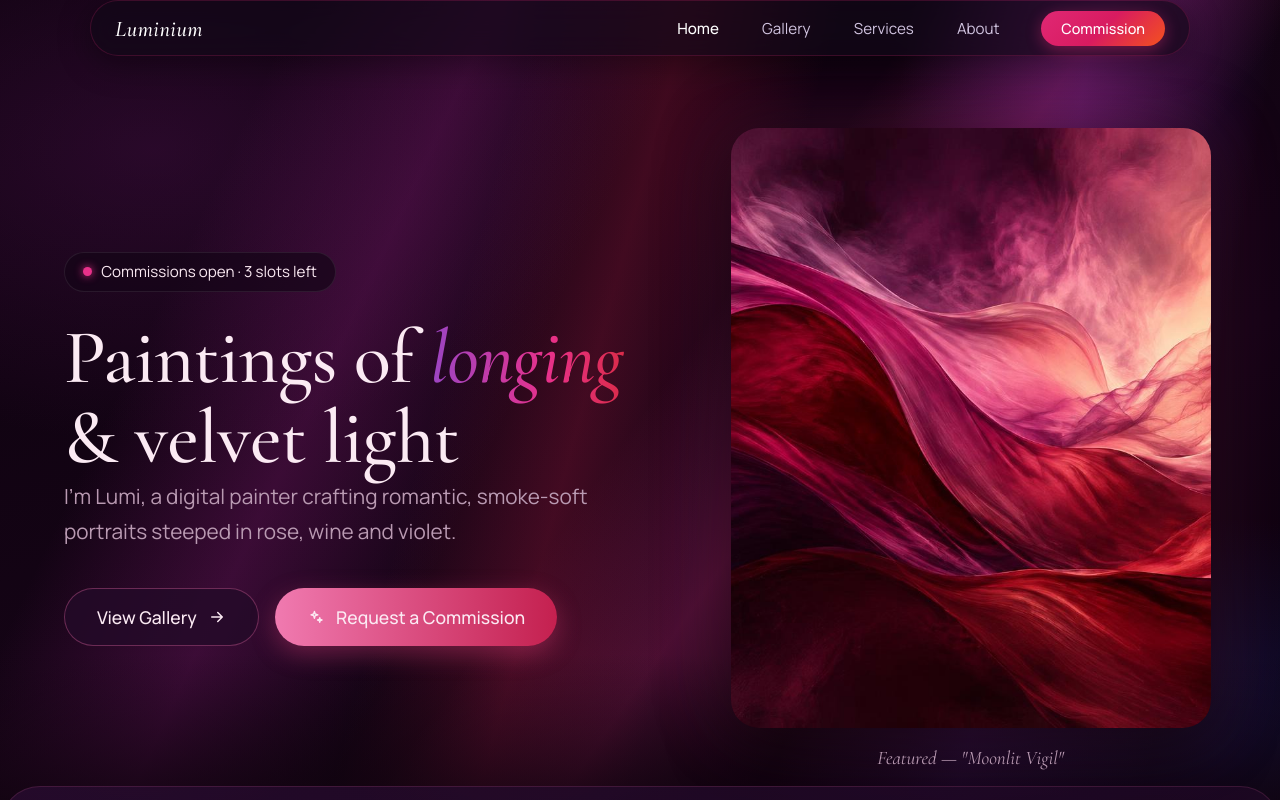
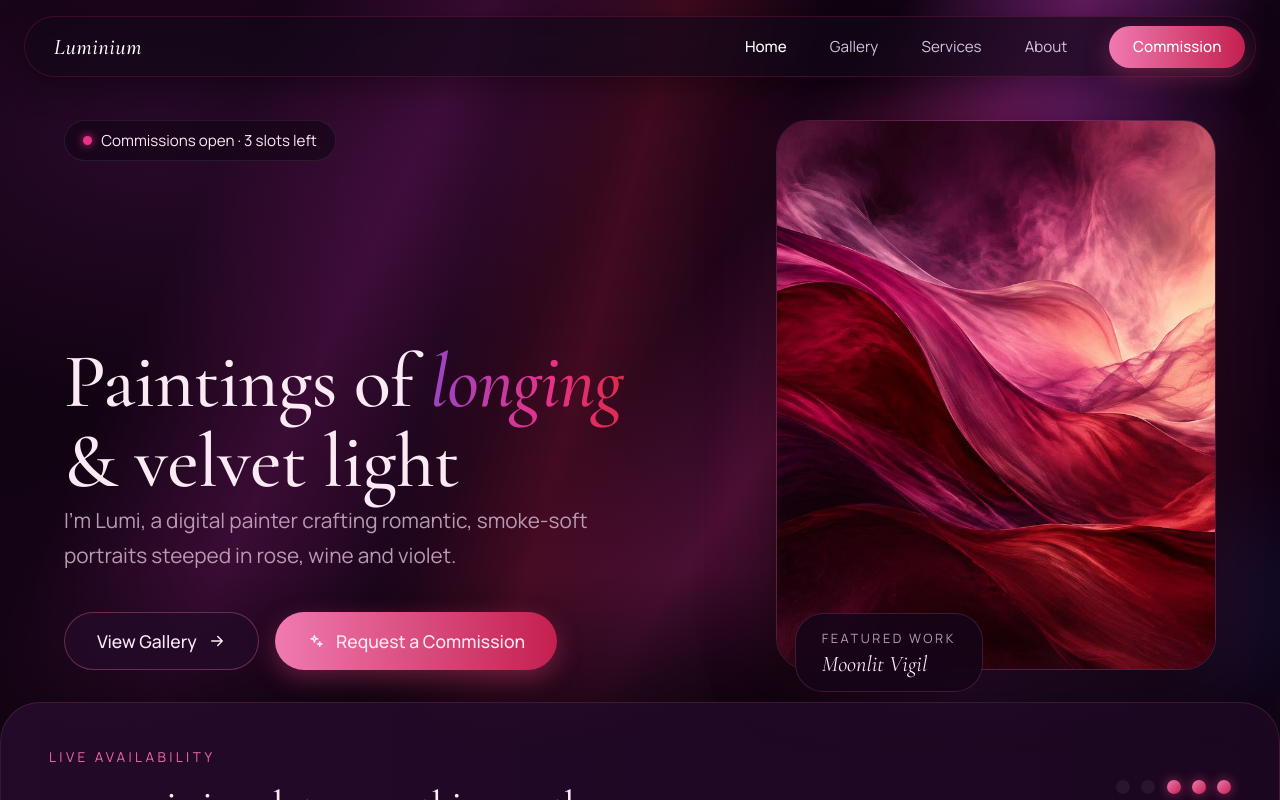
Before and after one commit to MomoProgramming/react-project, a React (Vite) app: page / in a window 1280 px wide. Shown: the top 800 px of the page. Built offline with nearby package versions, Linux system fonts and the light colour scheme.

Commit message:
homepage finished

```diff
--- a/src/Components/Homepage/Home.css
+++ b/src/Components/Homepage/Home.css
@@ -38,10 +38,10 @@
   position: relative;
   display: grid;
   grid-template-columns: 1.25fr 1fr;
-  align-items: center;
+  align-items: stretch;
   gap: 3rem;
-  min-height: 100vh;
-  padding: 8rem 4rem 4rem;
+  min-height: auto;
+  padding: 7.5rem 4rem 5rem;
   overflow: hidden;
     background:
     linear-gradient(115deg, transparent 18%, rgba(150, 30, 130, 0.3) 30%, transparent 42%),
@@ -68,6 +68,19 @@
   z-index: 1;
 }
 
+.hero-text {
+  display: flex;
+  flex-direction: column;
+  align-items: flex-start;
+}
+
+.hero-text .badge {
+  margin-bottom: 0;
+}
+
+.hero-text .hero-title {
+  margin-top: auto;
+}
 .badge {
   display: inline-flex;
   align-items: center;
@@ -158,10 +171,10 @@
 }
 
 .hero-featured {
+  position: relative;
   margin: 0;
-  justify-self: center;
-  width: min(100%, 480px);
-  text-align: center;
+  justify-self: end;
+  width: min(100%, 440px);
 }
 
 .hero-featured img {
@@ -169,17 +182,38 @@
   width: 100%;
   aspect-ratio: 4 / 5;
   object-fit: cover;
+  border-radius: 32px;
+  border: 1px solid rgba(240, 106, 168, 0.25);
+  box-shadow: 0 20px 60px rgba(0, 0, 0, 0.55), 0 0 80px rgba(190, 40, 110, 0.25);}
+
+.hero-featured figcaption {
+  position: absolute;
+  left: 1.2rem;
+  bottom: -1.4rem;
+  display: flex;
+  flex-direction: column;
+  gap: 0.2rem;
+  padding: 0.9rem 1.6rem;
   border-radius: 28px;
-  box-shadow: 0 20px 60px rgba(0, 0, 0, 0.55), 0 0 80px rgba(190, 40, 110, 0.25);
+  background: rgba(20, 5, 24, 0.85);
+  border: 1px solid rgba(240, 106, 168, 0.2);
+  backdrop-filter: blur(10px);
 }
 
-.hero-featured figcaption {
-  margin-top: 1.1rem;
+.feat-label {
+  font-size: 0.8rem;
+  letter-spacing: 0.2em;
+  text-transform: uppercase;
+  color: var(--muted);
+}
+
+.feat-title {
   font-family: "Cormorant Garamond", Georgia, serif;
   font-style: italic;
-  font-size: 1.2rem;
-  color: var(--muted);
+  font-size: 1.4rem;
+  color: var(--ink);
 }
+
 
 /* ---------- SHARED ---------- */
 .eyebrow {
@@ -473,6 +507,8 @@
     min-height: auto;
   }
 
+  .hero-featured { justify-self: center; }
+
   .services {
     grid-template-columns: 1fr;
   }
--- a/src/Components/Homepage/Home.jsx
+++ b/src/Components/Homepage/Home.jsx
@@ -1,7 +1,7 @@
 import { Link } from "react-router";
 import "./Home.css";
 
-// Put your images in src/assets/ with these names (or change the imports)
+
 import moonlitVigil from "../../assets/moonlit-vigil.jpg";
 import portraitImg from "../../assets/portrait.jpg";
 import fullBodyImg from "../../assets/full-body.jpg";
@@ -76,7 +76,10 @@ export default function Home() {
 
         <figure className="hero-featured">
           <img src={moonlitVigil} alt="Moonlit Vigil" />
-          <figcaption>Featured — &quot;Moonlit Vigil&quot;</figcaption>
+          <figcaption>
+            <span className="feat-label">Featured work</span>
+            <span className="feat-title">Moonlit Vigil</span>
+          </figcaption>
         </figure>
       </section>
 
--- a/src/Components/NavBar/Nav.css
+++ b/src/Components/NavBar/Nav.css
@@ -4,13 +4,14 @@ top: 0;
 left: 0;
 right: 0;
 z-index: 50;
+ padding: 1rem 1.5rem 0;
 background: transparent;
 }
 
 .site-nav {
-  max-width: 1100px;
+  max-width: 1400px;
   margin: 0 auto;
-  padding: 0.6rem 1.5rem;
+ padding: 0.55rem 0.6rem 0.55rem 1.8rem;
   display: flex;
   align-items: center;
   justify-content: space-between;
@@ -69,20 +70,20 @@ background: transparent;
   display: inline-flex;
   align-items: center;
   justify-content: center;
-  background: linear-gradient(135deg, #e02874, #d81b60, #f4511e);
+  background: linear-gradient(90deg, #f07ab0, #c4204f);
   color: #ffffff;
-  font-size: 0.9rem;
+  font-size: 0.95rem;
   font-weight: 500;
-  padding: 0.5rem 1.25rem;
+  padding: 0.65rem 1.5rem;
   border-radius: 9999px;
   text-decoration: none;
-  box-shadow: 0 4px 15px rgba(224, 40, 116, 0.4);
+  box-shadow: 0 8px 24px rgba(240, 70, 130, 0.35);
   transition: transform 0.2s ease, box-shadow 0.2s ease;
 }
 
 .nav-cta:hover {
-  transform: scale(1.03);
-  box-shadow: 0 6px 20px rgba(224, 40, 116, 0.6);
+  transform: translateY(-2px);
+  box-shadow: 0 10px 30px rgba(240, 70, 130, 0.5);
 }
 
 .site-nav a:focus-visible {
```
